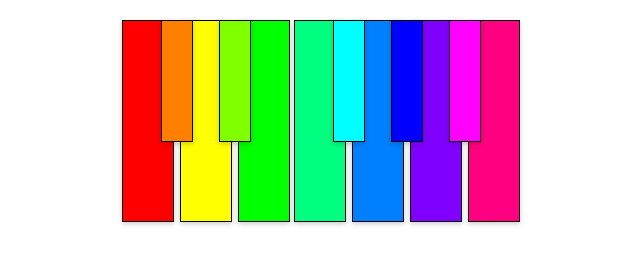
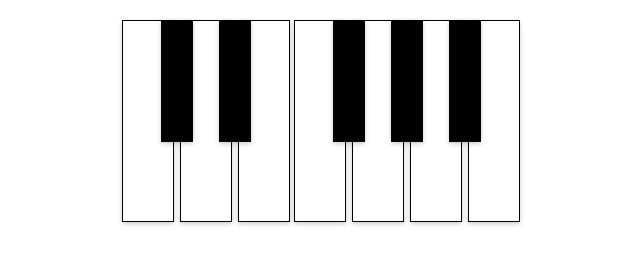
Before and after one commit to myeongjin0415/Interactive-node, a website: page public/piano.html in a window 1280 px wide. Shown: the part 319-584 px from the top of the page, without its empty margins (319-959 px from the left). Drawn offline with nearby package versions, Linux system fonts and the light colour scheme.

Commit message:
Update piano.html

```diff
--- a/public/piano.html
+++ b/public/piano.html
@@ -19,6 +19,7 @@
             height: 200px;
             margin: 2px;
             display: inline-block;
+            background-color: white;
             border: 1px solid black;
             box-shadow: 0 2px 5px rgba(0, 0, 0, 0.2);
             transition: transform 0.1s ease, box-shadow 0.1s ease;
@@ -28,6 +29,7 @@
             height: 120px;
             margin-left: -15px;
             margin-right: -15px;
+            background-color: black;
             position: relative;
             z-index: 1;
             transition: transform 0.1s ease, box-shadow 0.1s ease;
@@ -63,32 +65,21 @@
         <div class="key" data-note="B"></div>
     </div>
 
+    <script src="/socket.io/socket.io.js"></script>
     <script>
-        const noteColors = {
-            "C":  [1.0, 0.0, 0.0],
-            "C#": [1.0, 0.5, 0.0],
-            "D":  [1.0, 1.0, 0.0],
-            "D#": [0.5, 1.0, 0.0],
-            "E":  [0.0, 1.0, 0.0],
-            "F":  [0.0, 1.0, 0.5],
-            "F#": [0.0, 1.0, 1.0],
-            "G":  [0.0, 0.5, 1.0],
-            "G#": [0.0, 0.0, 1.0],
-            "A":  [0.5, 0.0, 1.0],
-            "A#": [1.0, 0.0, 1.0],
-            "B":  [1.0, 0.0, 0.5]
-        };
+        const socket = io();
+
+        socket.on('connect', () => {
+            console.log('Connected to server');
+            socket.emit('identify', 'browser'); // 클라이언트 식별
+        });
 
         const keys = document.querySelectorAll('.key');
         keys.forEach(key => {
-            const note = key.dataset.note;
-            if (noteColors[note]) {
-                const [r, g, b] = noteColors[note];
-                key.style.backgroundColor = `rgb(${r * 255}, ${g * 255}, ${b * 255})`;
-            }
-
             key.addEventListener('click', () => {
-                console.log(`Played: ${note}`);
+                const note = key.dataset.note;
+                socket.emit('message', note); // 노트 전송
+                console.log(Played: ${note});
             });
         });
     </script>
```
